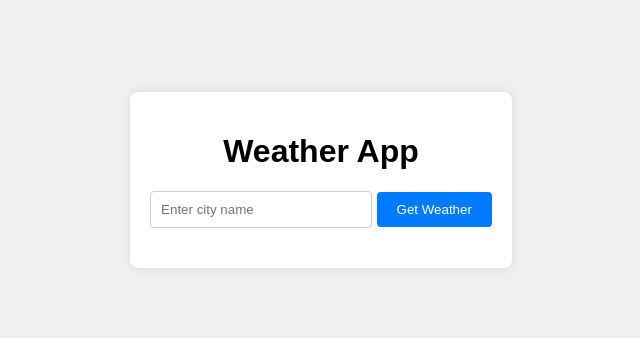
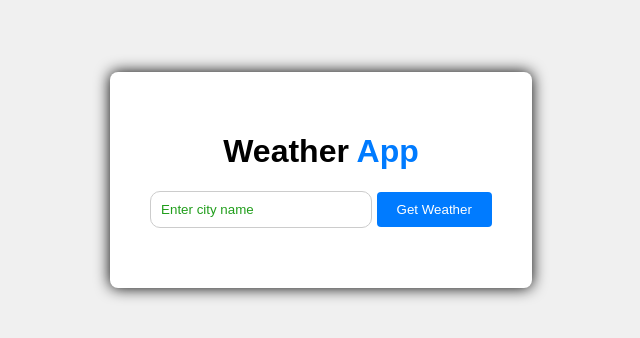
Before and after one commit to jeksmuller/weather, a plain HTML site: page index.html in a window 1280 px wide. Shown: the part 220-558 px from the top of the page, without its empty margins (319-959 px from the left). Drawn offline with Linux system fonts and the light colour scheme.

Commit message:
added some css

```diff
--- a/css/style.css
+++ b/css/style.css
@@ -10,21 +10,25 @@ body {
 
 .container {
     background: white;
-    padding: 20px;
+    padding: 40px;
     border-radius: 8px;
-    box-shadow: 0 0 10px rgba(0, 0, 0, 0.1);
+    box-shadow: 0 0 15px rgb(0, 0, 0);
     text-align: center;
 }
 
 .search-box {
     margin-bottom: 20px;
+
+}
+.search-box ::placeholder{
+    color: #209E1B;
 }
 
 input {
     padding: 10px;
     width: 200px;
     border: 1px solid #ccc;
-    border-radius: 4px;
+    border-radius: 10px;
 }
 
 button {
@@ -37,9 +41,13 @@ button {
 }
 
 button:hover {
-    background: #0056b3;
+    background: #209e1b;
 }
 
 .weather-info {
     margin-top: 20px;
 }
+
+.spa{
+    color: #007BFF;
+}
--- a/index.html
+++ b/index.html
@@ -8,7 +8,7 @@
 </head>
 <body>
     <div class="container">
-        <h1>Weather App</h1>
+        <h1>Weather <span class="spa">App</span></h1>
         <div class="search-box">
             <input type="text" id="city" placeholder="Enter city name">
             <button onclick="getWeather()">Get Weather</button>
```
